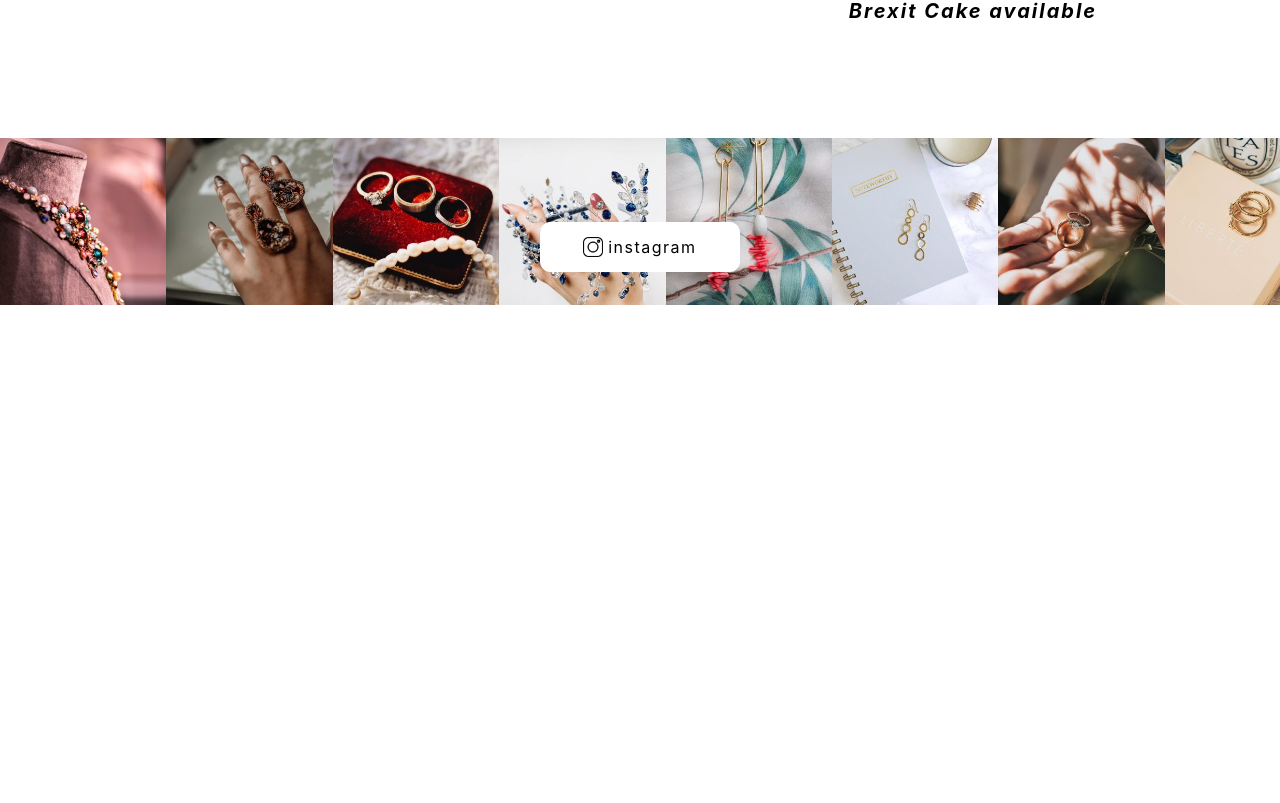
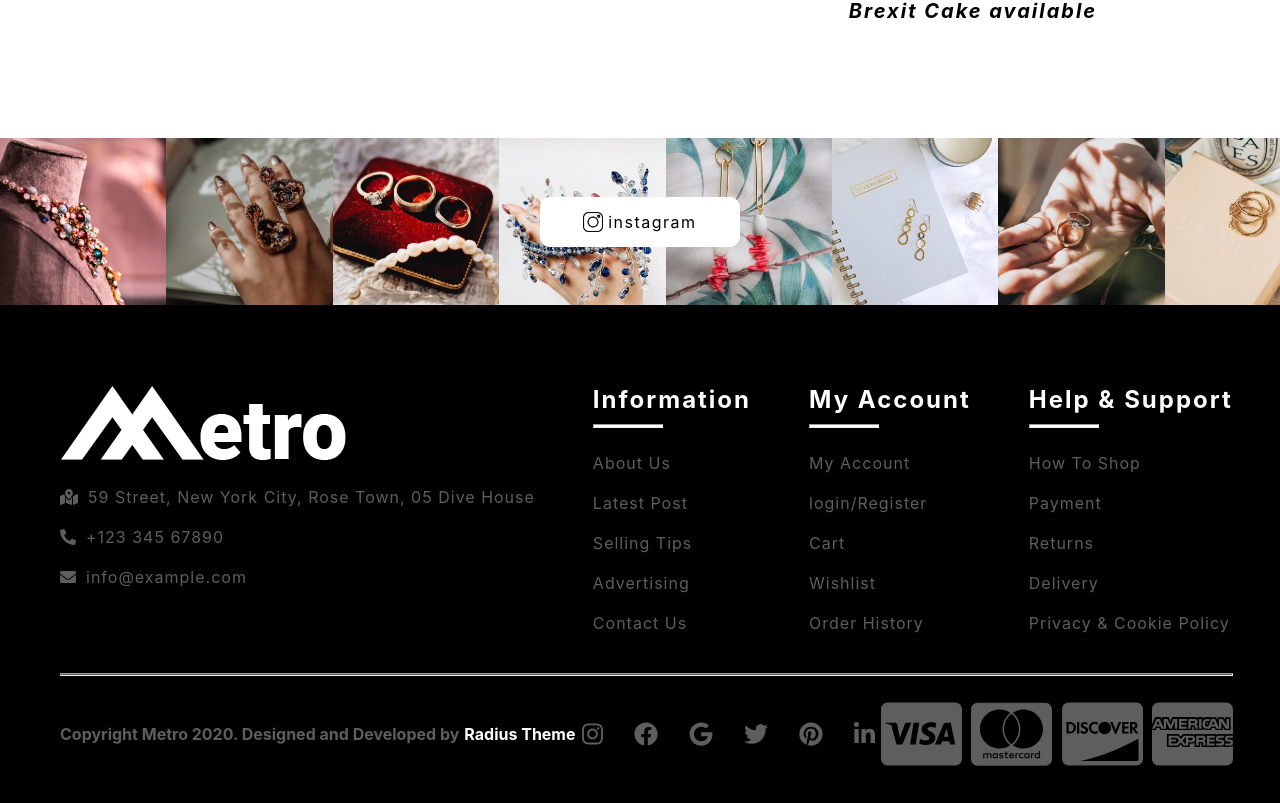
Before and after one commit to senigama1990/online-shop-react-full, a React (Create React App) app: page / in a window 1280 px wide. Shown: the part 3654-4457 px from the top of the page. Before the commit the page ends 3959 px from the top, so only its background shows below. Built offline with nearby package versions, Linux system fonts and the light colour scheme.

Commit message:
finish footer part

```diff
--- a/src/App.css
+++ b/src/App.css
@@ -3,6 +3,9 @@
   padding: 0;
   margin: 0;
   box-sizing: border-box;
+}
+ul {
+  list-style-type: none;
 }
 .navBarContainer {
   background-color: #fff;
@@ -56,6 +59,10 @@
   cursor: pointer;
   border: none;
   outline: none;
+  transition: opacity 0.3s ease-in-out;
+}
+.navIconsWrapper button:hover {
+  opacity: 0.4;
 }
 .navIconsWrapper span {
   font-size: 20px;
@@ -515,7 +522,7 @@
 .preLastPartWrapper {
   display: flex;
   justify-content: space-between;
-  position: absolute;
+  position: relative;
   width: 100%;
 }
 .preLastPartWrapper>img {
@@ -531,7 +538,7 @@
   border-radius: 10px;
   background-color: #fff;
   overflow: hidden;
-  transform: translate(-50%);
+  transform: translate(-50%, -50%);
 }
 .preLastPartInsta a {
   display: flex;
@@ -550,3 +557,95 @@
   width: 20px;
 }
 /*PreLast part finish*/
+
+/*Footer start*/
+.footer {
+  padding: 80px 60px 25px 60px;
+  background-color: #000;
+  width: 101vw;
+}
+.footerTop {
+  display: flex;
+  justify-content: space-between;
+  margin-bottom: 20px;
+}
+.footerList h2 {
+  color: #fff;
+  letter-spacing: 2px;
+  margin-bottom: 10px;
+}
+.footerList hr {
+  width: 70px;
+  height: 4px;
+  background-color: #fff;
+  margin-bottom: 25px;
+}
+.footerLogo span {
+  display: inline-block;
+  margin-left: 10px;
+}
+.footerLogo a, .footerList a {
+  text-decoration: none;
+  color: #5E5E5E;
+  display: inline-block;
+  margin-bottom: 20px;
+  letter-spacing: 1px;
+  transition: color 0.3s ease-in-out;
+}
+.footerLogo a:hover, .footerList a:hover {
+  color: #fff;
+}
+.topBottomBorder {
+  width: 100%;
+  height: 3px;
+  background-color: #5E5E5E;
+}
+
+.footerDown {
+  display: flex;
+  justify-content: space-between;
+  align-items: center;
+  padding: 15px 0 0 0;
+}
+.footerDown ul {
+  display: flex;
+  align-items: center;
+  justify-content: center;
+}
+.footerDown ul li a {
+  color: #5E5E5E;
+  transition: color 0.3s ease-in-out;
+}
+.footerDown ul li a:hover {
+  color: #fff;
+}
+.copyright {
+  display: flex;
+  align-items: center;
+}
+.copyright h4:nth-child(1) {
+  color: #5E5E5E;
+  margin-right: 5px;
+}
+.copyright h4:nth-child(2) {
+  color: #fff;
+}
+.footerDown >ul:nth-child(2) {
+  width: 25%;
+  display: flex;
+  align-items: center;
+  justify-content: space-between;
+}
+.footerDown >ul:nth-child(2) li a {
+  font-size: 24px;
+}
+.footerDown >ul:nth-child(3) {
+  width: 30%;
+  display: flex;
+  justify-content: space-between;
+  align-items: center;
+}
+.footerDown >ul:nth-child(3) li a {
+  font-size: 72px;
+}
+/*Footer finish*/
--- /dev/null
+++ b/src/Components/FooterPart.js
@@ -0,0 +1,180 @@
+import React from 'react'
+import { Link } from 'react-router-dom'
+import logoLight from '../imgs/logo-light.png'
+import { faMapMarkedAlt, faPhoneAlt, faEnvelope } from "@fortawesome/free-solid-svg-icons";
+import { FontAwesomeIcon } from "@fortawesome/react-fontawesome";
+import {faCcAmex, faCcDiscover, faCcMastercard, faCcVisa, faInstagram, faGoogle, faFacebook, faTwitter, faPinterest, faLinkedinIn} from '@fortawesome/free-brands-svg-icons';
+
+
+function FooterPart() {
+    return (
+        <div className='footer'>
+            <div className='footerTop'>
+                <div className='footerLogo'>
+                    <Link to='/'>
+                        <img src={logoLight} alt="logoLight" />
+                    </Link>
+                    <ul>
+                        <li>
+                            <Link to='#'>
+                                <FontAwesomeIcon icon={faMapMarkedAlt} />
+                                <span>59 Street, New York City, Rose Town, 05 Dive House</span>
+                            </Link>
+                        </li>
+
+                        <li>
+                            <Link to='#'>
+                                <FontAwesomeIcon icon={faPhoneAlt} />
+                                <span>+123 345 67890</span>
+                            </Link>
+                        </li>
+                        <li>
+
+                            <Link to='#'>
+                                <FontAwesomeIcon icon={faEnvelope} />
+                                <span>info@example.com</span>
+                            </Link>
+                        </li>
+
+                    </ul>
+                </div>
+
+                <div className='footerList'>
+                    <h2>Information</h2>
+                    <hr />
+                    <ul>
+                        <li>
+                            <Link to='#'>About Us</Link>
+                        </li>
+                        <li>
+                            <Link to='#'>Latest Post</Link>
+                        </li>
+                        <li>
+                            <Link to='#'>Selling Tips</Link>
+                        </li>
+                        <li>
+                            <Link to='#'>Advertising</Link>
+                        </li>
+                        <li>
+                            <Link to='#'>Contact Us</Link>
+                        </li>
+                    </ul>
+                </div>
+
+                <div className='footerList'>
+                    <h2>My Account</h2>
+                    <hr />
+                    <ul>
+                        <li>
+                            <Link to='#'>My Account</Link>
+                        </li>
+                        <li>
+                            <Link to='#'>login/Register</Link>
+                        </li>
+                        <li>
+                            <Link to='#'>Cart</Link>
+                        </li>
+                        <li>
+                            <Link to='#'>Wishlist</Link>
+                        </li>
+                        <li>
+                            <Link to='#'>Order History</Link>
+                        </li>
+                    </ul>
+                </div>
+
+                <div className='footerList'>
+                    <h2>Help & Support</h2>
+                    <hr />
+                    <ul>
+                        <li>
+                            <Link to='#'>How To Shop</Link>
+                        </li>
+                        <li>
+                            <Link to='#'>Payment</Link>
+                        </li>
+                        <li>
+                            <Link to='#'>Returns</Link>
+                        </li>
+                        <li>
+                            <Link to='#'>Delivery</Link>
+                        </li>
+                        <li>
+                            <Link to='#'>Privacy & Cookie Policy</Link>
+                        </li>
+                    </ul>
+                </div>
+            </div>
+            <hr className='topBottomBorder'/>
+            <div className='footerDown'>
+                <div className='copyright'>
+                    <h4>Copyright Metro 2020. Designed and Developed by </h4>
+                    <h4>Radius Theme</h4>
+                </div>
+                <ul>
+                    <li>
+                        <Link to='#'>
+                            <FontAwesomeIcon icon={faInstagram}/>
+                        </Link>
+                    </li>
+                    <li>
+                        <Link to='#'>
+                            <FontAwesomeIcon icon={faFacebook} />
+                        </Link>
+                    </li>
+                    <li>
+                        <Link to='#'>
+                            <FontAwesomeIcon icon={faGoogle} />
+                        </Link>
+                    </li>
+                    <li>
+                        <Link to='#'>
+                            <FontAwesomeIcon icon={faTwitter} />
+                        </Link>
+                    </li>
+                    <li>
+                        <Link to='#'>
+                            <FontAwesomeIcon icon={faPinterest} />
+                        </Link>
+                    </li>
+                    <li>
+                        <Link to='#'>
+                            <FontAwesomeIcon icon={faLinkedinIn} />
+                        </Link>
+                    </li>
+                </ul>
+
+                <ul>
+
+                    <li>
+                        <Link to='#'>
+                            <FontAwesomeIcon icon={faCcVisa} />
+                        </Link>
+                    </li>
+
+                    <li>
+                        <Link to='#'>
+                            <FontAwesomeIcon icon={faCcMastercard} />
+                        </Link>
+                    </li>
+
+                    <li>
+                        <Link to='#'>
+                            <FontAwesomeIcon icon={faCcDiscover} />
+                        </Link>
+                    </li>
+
+                    <li>
+                        <Link to='#'>
+                            <FontAwesomeIcon icon={faCcAmex} />
+                        </Link>
+                    </li>
+
+                </ul>
+            </div>
+
+        </div>
+    )
+}
+
+export default FooterPart
--- a/src/Components/HomePage.js
+++ b/src/Components/HomePage.js
@@ -1,6 +1,7 @@
 import React from 'react'
 import PreLastPart from '../PreLastPart'
 import FeatureProducts from './FeatureProducts'
+import FooterPart from './FooterPart'
 import Header from './Header'
 import Inspirational from './Inspirational'
 import SignUpNewsLetter from './SignUpNewsLetter'
@@ -14,7 +15,8 @@ function HomePage() {
             <FeatureProducts />
             <SignUpNewsLetter />
             <Inspirational />
-            <PreLastPart/>
+            <PreLastPart />
+            <FooterPart/>
         </div>
     )
 }
```
